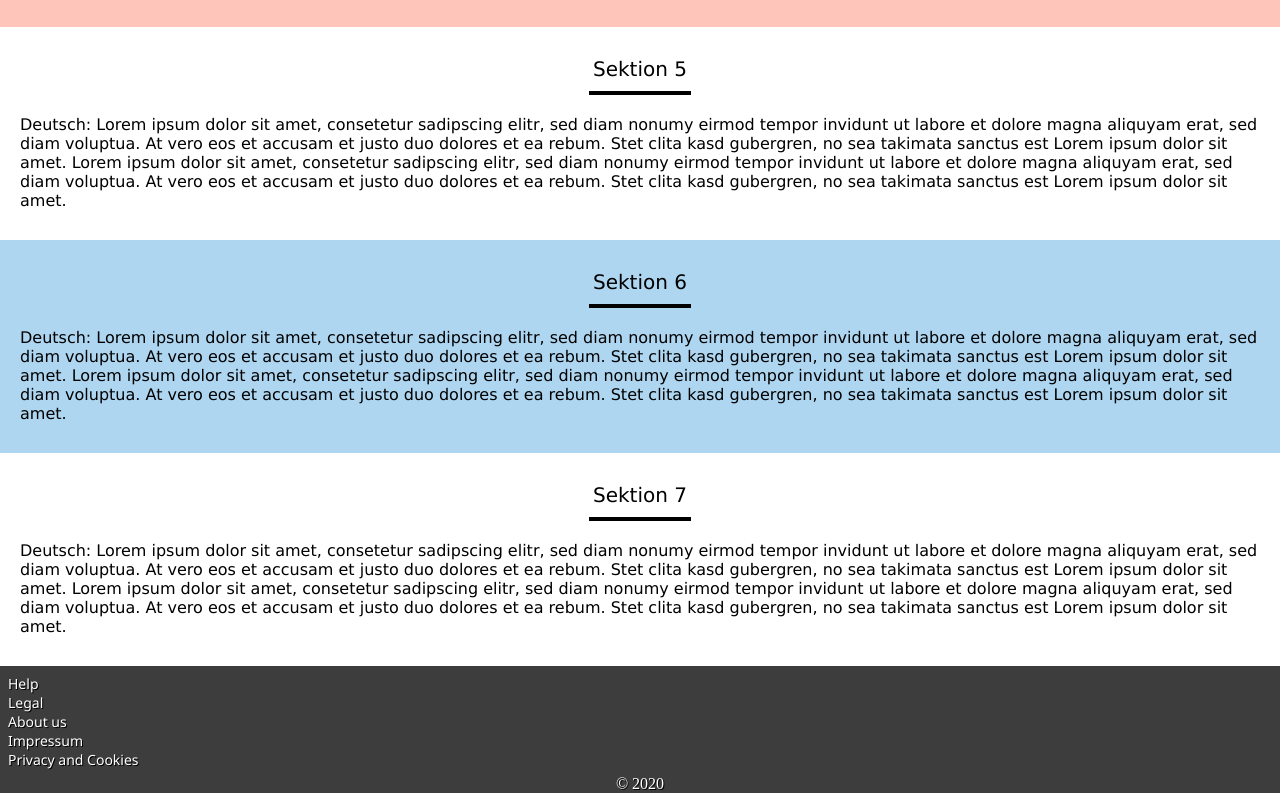
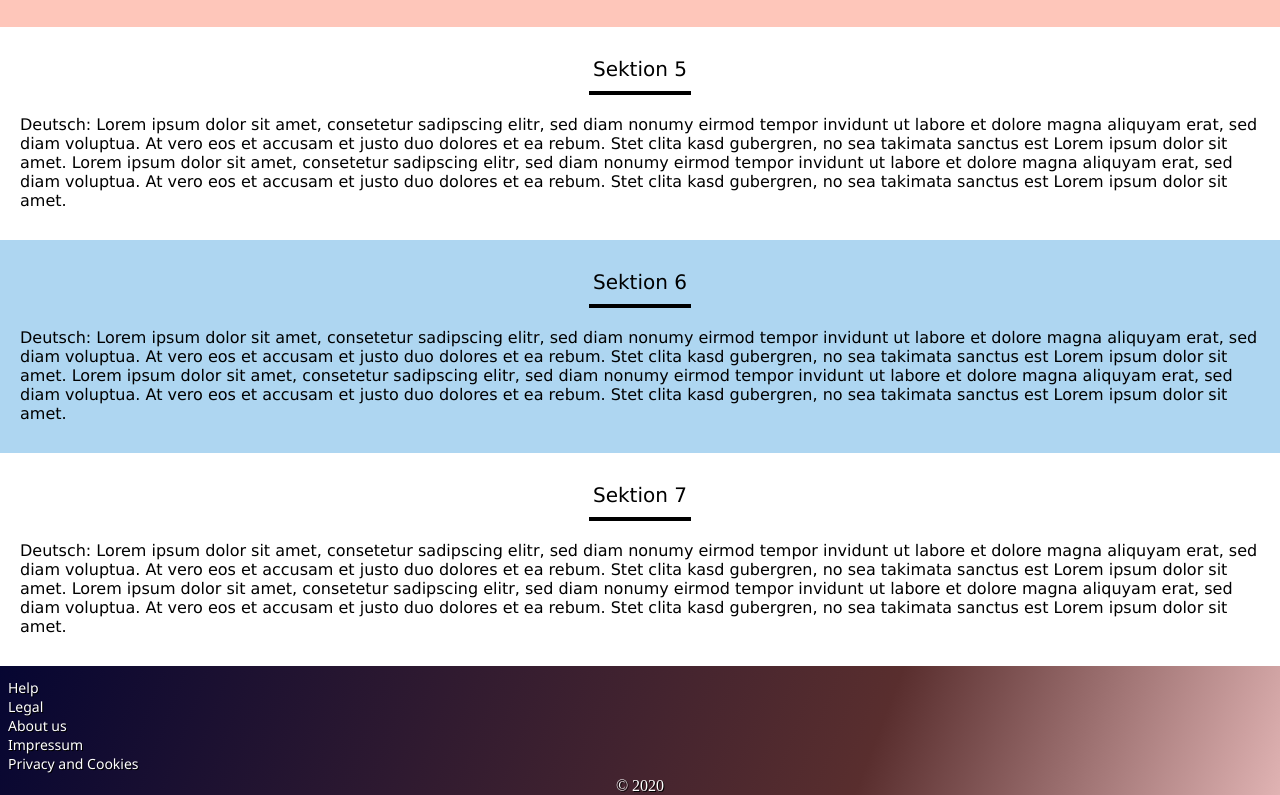
Before and after one commit to s0nda/Templates, a plain HTML site: page template002/index.html in a window 1280 px wide. Shown: the part 1417-2212 px from the top of the page. Drawn offline with Linux system fonts and the light colour scheme; a web font is replaced by a local one.

Commit message:
Update. Bug fix.

```diff
--- a/template002/assets/style.css
+++ b/template002/assets/style.css
@@ -18,9 +18,6 @@ body { overflow-x: hidden; background-color: #fff; background-size: cover; }
 /*=======================================================================================================*/
 @keyframes display_vertical {
     0%   { height: 1.6em; }
-    25%  { height: 2.9em; }
-    50%  { height: 4.0em; }
-    75%  { height: 5.0em; }
     100% { height: 6.6em; }
 }
 div#page_header_languages {
@@ -78,9 +75,12 @@ ul.tags > li {
     animation: underline_width .75s;
 }
 /*=======================================================================================================*/
-#page_footer { background-color: rgba(0,0,0,.76); text-shadow: 1px 1px rgba(0,0,0,1); color: #fff; }
+#page_footer {
+	background: rgba(40,40,42,.76); text-shadow: 1px 1px rgba(0,0,0,1); color: #fff;
+    background: linear-gradient(111deg, rgba(6,6,50,1) 0%, rgba(89,46,46,1) 68%, rgba(224,179,179,1) 100%);
+}
 #page_footer ul {
-    list-style: none; margin: 8px 0 6px 8px; font-size: 14px;
+    list-style: none; padding: 12px 0 4px 8px; font-size: 14px;
     font-family: "Segoe UI", "Segoe", "Arial", "Tahoma", "Verdana";
 }
 #page_footer p { text-align: center; }
```
